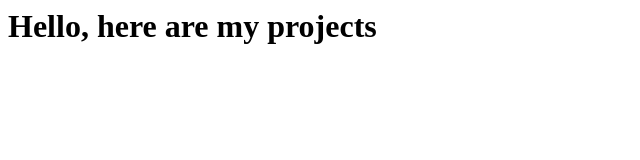
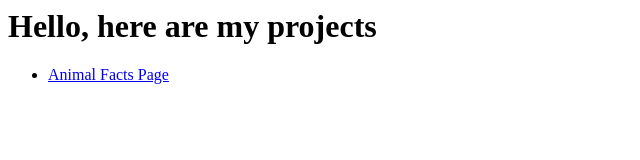
Before and after one commit to Explorer929/projects, a plain HTML site: page Landing Page/index.html in a window 1280 px wide. Shown: the whole page, without its empty margins (0-640 px from the left). Drawn offline with Linux system fonts and the light colour scheme.

Commit message:
Update index.html

```diff
--- a/Landing Page/index.html
+++ b/Landing Page/index.html
@@ -5,5 +5,8 @@
 	</head>
 	<body>
 		<h1>Hello, here are my projects</h1>
+		<ul>
+			<li><a href="AnimalFactsPage/index.html">Animal Facts Page</a></li>
+		</ul>
 	</body>
 </html>
```
